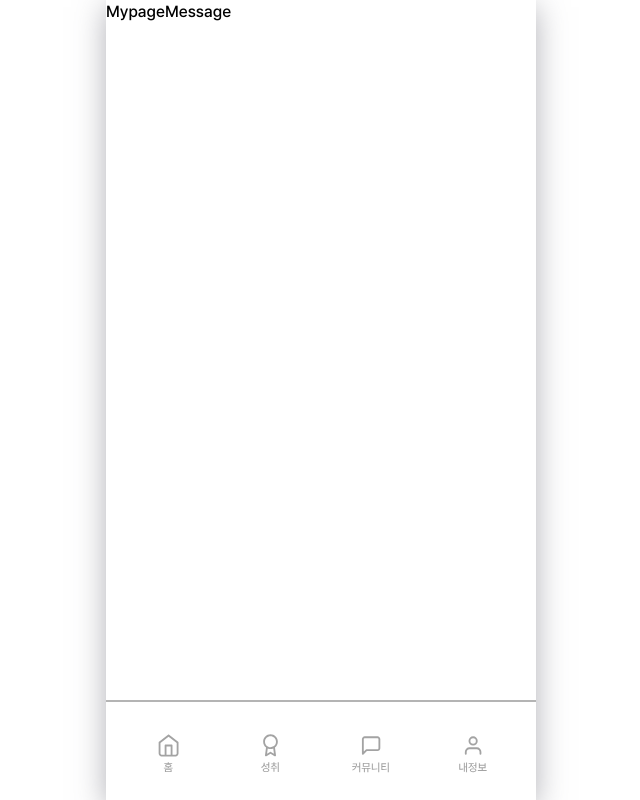
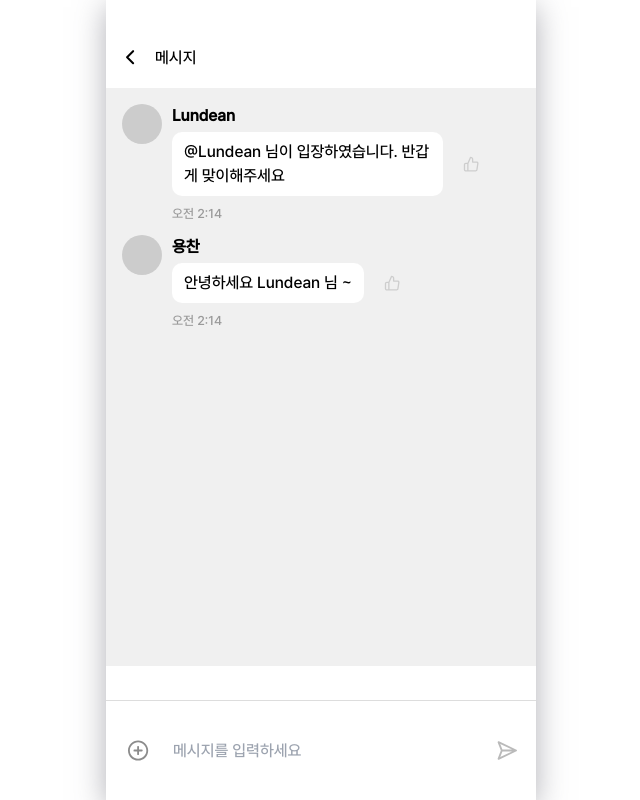
Before and after one commit to GDSC-CheckMate/GOFE_FrontEnd, a React (Create React App) app: page /mypage/message in a window 1280 px wide. Shown: the whole page, without its empty margins (319-959 px from the left). Built offline with nearby package versions, Linux system fonts and the light colour scheme; no server answers.

Commit message:
#67 커뮤니티 css 수정, 마이페이지 메세지 뷰 띄우기

```diff
--- a/src/layout/Layout.jsx
+++ b/src/layout/Layout.jsx
@@ -19,8 +19,8 @@ const Layout = () => {
     `/community/searchhome`,
     "/community/keyword",
 
-    `/community/creategroup`
-
+    `/community/creategroup`,
+    "/mypage/message",
   ];
 
   // 현재 location이랑 같은지 확인
--- a/src/page/community/components/GroupHome.jsx
+++ b/src/page/community/components/GroupHome.jsx
@@ -1,5 +1,5 @@
-import React, { useEffect, useState } from 'react';
-import { useOutletContext } from 'react-router-dom';
+import React, { useEffect, useState } from "react";
+import { useOutletContext } from "react-router-dom";
 
 const GroupHome = () => {
   const { group } = useOutletContext();
@@ -14,7 +14,9 @@ const GroupHome = () => {
       const endDate = new Date(startDate);
       endDate.setDate(startDate.getDate() + group.duration);
 
-      const totalDays = Math.ceil((endDate - startDate) / (1000 * 60 * 60 * 24));
+      const totalDays = Math.ceil(
+        (endDate - startDate) / (1000 * 60 * 60 * 24)
+      );
       const remainingDays = Math.ceil((endDate - now) / (1000 * 60 * 60 * 24));
 
       if (remainingDays <= 0) {
@@ -31,26 +33,50 @@ const GroupHome = () => {
 
   const formatDate = (dateString) => {
     const date = new Date(dateString);
-    return new Intl.DateTimeFormat('ko-KR', {year: 'numeric', month: 'long', day: 'numeric'}).format(date);
-  }
+    return new Intl.DateTimeFormat("ko-KR", {
+      year: "numeric",
+      month: "long",
+      day: "numeric",
+    }).format(date);
+  };
 
   return (
-    <div>
+    <div className="group-detail-container-box">
       <div className="group-detail-section">
         <h4 className="group-detail-section-title">{group.name}</h4>
-        <p>인원 : {2}명 / 정원 : {group.members}명</p>
+        <p>
+          인원 : {2}명 / 정원 : {group.members}명
+        </p>
       </div>
       <div className="group-detail-section">
         <h4 className="group-detail-section-title">목표 기간</h4>
-        <p>{formatDate(group.startDate)} ~ {formatDate(new Date(new Date(group.startDate).setDate(new Date(group.startDate).getDate() + group.duration)))} &nbsp; &nbsp;
-          <span className="group-detail-section-title-goal-duration">{group.duration}일</span>
+        <p>
+          {formatDate(group.startDate)} ~{" "}
+          {formatDate(
+            new Date(
+              new Date(group.startDate).setDate(
+                new Date(group.startDate).getDate() + group.duration
+              )
+            )
+          )}{" "}
+          &nbsp; &nbsp;
+          <span className="group-detail-section-title-goal-duration">
+            {group.duration}일
+          </span>
         </p>
       </div>
       <div className="group-detail-section">
-        <h4 className="group-detail-section-title">{isGoalReached ? "목표 기간을 달성했습니다!🎉" : `목표 달성일까지 ${daysLeft}일 남았어요!`}</h4>
+        <h4 className="group-detail-section-title">
+          {isGoalReached
+            ? "목표 기간을 달성했습니다!🎉"
+            : `목표 달성일까지 ${daysLeft}일 남았어요!`}
+        </h4>
         <div className="progress-bar-container">
           <div className="progress-bar">
-            <div className="progress-bar-fill" style={{ width: `${progress}%` }}></div>
+            <div
+              className="progress-bar-fill"
+              style={{ width: `${progress}%` }}
+            ></div>
           </div>
         </div>
       </div>
@@ -62,7 +88,7 @@ const GroupHome = () => {
         <h4 className="group-detail-section-title">키워드 설정</h4>
         <div className="group-detail-keyword-container">
           {group.keywords.map((keyword, index) => (
-            <div key={index} className='group-detail-keyword'>
+            <div key={index} className="group-detail-keyword">
               {keyword}
             </div>
           ))}
--- a/src/page/mypage/components/MypageMessage.jsx
+++ b/src/page/mypage/components/MypageMessage.jsx
@@ -1,7 +1,22 @@
 import React from "react";
+import Mypageviewheader from "./Mypageviewheader";
+import GroupChat from "../../community/components/GroupChat";
+import MessageChat from "./message/MessageChat";
 
 const MypageMessage = () => {
-  return <div>MypageMessage</div>;
+  return (
+    <div className="mypage-like-container-box">
+      <div className="mypage-like-header">
+        <Mypageviewheader
+          name="메시지
+      "
+        />
+      </div>
+      <div className="mypage-like-chat-list">
+        <MessageChat />
+      </div>
+    </div>
+  );
 };
 
 export default MypageMessage;
--- /dev/null
+++ b/src/page/mypage/components/message/MessageChat.jsx
@@ -0,0 +1,126 @@
+import React, { useState, useEffect, useRef } from "react";
+import ChatInput from "../../../community/components/ChatInput";
+import NonChatLikeButton from "../../../../assets/community/NonChatLikeButton.svg";
+import YesChatLikeButton from "../../../../assets/community/YesChatLikeButton.svg";
+
+const MessageChat = () => {
+  const [messages, setMessages] = useState([
+    {
+      text: "@Lundean 님이 입장하였습니다. 반갑게 맞이해주세요",
+      sender: "other",
+      time: "오전 2:14",
+      userName: "Lundean",
+      likes: 0,
+      liked: false,
+    },
+    {
+      text: "안녕하세요 Lundean 님 ~",
+      sender: "other",
+      time: "오전 2:14",
+      userName: "용찬",
+      likes: 0,
+      liked: false,
+    },
+  ]);
+
+  const chatContentRef = useRef(null);
+  const wasMessageAdded = useRef(false);
+
+  const handleSend = (message) => {
+    setMessages((prevMessages) => {
+      wasMessageAdded.current = true;
+      return [
+        ...prevMessages,
+        {
+          text: message,
+          sender: "user",
+          time: new Date().toLocaleTimeString("ko-KR", {
+            hour: "2-digit",
+            minute: "2-digit",
+          }),
+          userName: "Lundean",
+          likes: 0,
+          liked: false,
+        },
+      ];
+    });
+  };
+
+  const handleFileUpload = (file) => {
+    setMessages((prevMessages) => {
+      wasMessageAdded.current = true;
+      return [
+        ...prevMessages,
+        {
+          text: file.name,
+          type: "file",
+          sender: "user",
+          time: new Date().toLocaleTimeString("ko-KR", {
+            hour: "2-digit",
+            minute: "2-digit",
+          }),
+          userName: "Lundean",
+          likes: 0,
+          liked: false,
+        },
+      ];
+    });
+  };
+
+  const handleLike = (index) => {
+    setMessages((prevMessages) =>
+      prevMessages.map((msg, i) =>
+        i === index
+          ? {
+              ...msg,
+              liked: !msg.liked,
+              likes: msg.liked ? msg.likes - 1 : msg.likes + 1,
+            }
+          : msg
+      )
+    );
+    wasMessageAdded.current = false;
+  };
+
+  useEffect(() => {
+    if (wasMessageAdded.current && chatContentRef.current) {
+      chatContentRef.current.scrollTop = chatContentRef.current.scrollHeight;
+      wasMessageAdded.current = false;
+    }
+  }, [messages]);
+
+  return (
+    <div className="group-chat">
+      <div className="group-chat-content" ref={chatContentRef}>
+        {messages.map((msg, index) => (
+          <div key={index} className={`group-chat-message ${msg.sender}`}>
+            {msg.sender === "other" && <div className="profile-pic"></div>}
+            <div className="message-content">
+              {msg.sender === "other" && (
+                <div className="username">{msg.userName}</div>
+              )}
+              <div className="message">{msg.text}</div>
+              <div className="time">
+                {msg.time}
+                {msg.sender === "other" && msg.likes > 0 && (
+                  <span className="likes-count"> {msg.likes} Likes</span>
+                )}
+              </div>
+            </div>
+            {msg.sender === "other" && (
+              <button className="like-button" onClick={() => handleLike(index)}>
+                <img
+                  src={msg.liked ? YesChatLikeButton : NonChatLikeButton}
+                  alt="like"
+                />
+              </button>
+            )}
+          </div>
+        ))}
+      </div>
+      <ChatInput onSend={handleSend} onFileUpload={handleFileUpload} />
+    </div>
+  );
+};
+
+export default MessageChat;
--- a/src/scss/page/_community.scss
+++ b/src/scss/page/_community.scss
@@ -1013,7 +1013,7 @@
 }
 
 .create-group-error-tooltip .create-group-error-tooltip-text::after {
-  content: '';
+  content: "";
   position: absolute;
   top: 100%;
   left: 50%;
@@ -1037,7 +1037,6 @@
   }
 }
 
-
 //////////////////////////////////
 //////////////////////////////////
 // src/scss/page/group_detail_page.scss
@@ -1052,16 +1051,18 @@
 .group-detail-page {
   flex: 1;
   overflow-y: auto; /* 스크롤 가능하도록 설정 */
-  padding: 122px 16px 16px; /* 상단 고정된 헤더와 탭의 높이만큼 패딩 추가, 좌우 패딩 */
+  padding-top: 122px; /* 상단 고정된 헤더와 탭의 높이만큼 패딩 추가, 좌우 패딩 */
   background: #fff;
   width: 100%;
-
   &.no-header {
     padding: 16px;
   }
-}
 
   .group-detail-body {
+    .group-detail-container-box {
+      padding-left: 10px;
+    }
+
     .group-detail-section-title {
       font-size: 20px;
       font-weight: bold;
@@ -1093,6 +1094,7 @@
         gap: 10px;
         border-radius: 50px;
         border: 1px solid #b3b3b3;
+      }
     }
   }
 }
@@ -1368,7 +1370,7 @@
       justify-content: flex-end;
 
       .message-content {
-        order: 2;  // 메시지 컨텐츠를 두번째로 배치
+        order: 2; // 메시지 컨텐츠를 두번째로 배치
       }
 
       .message {
@@ -1584,7 +1586,6 @@
   }
 }
 
-
 //////////////////////////////////
 //////////////////////////////////
 // src/scss/components/_groupNotices.scss
@@ -1635,7 +1636,7 @@
   height: 55px;
 }
 
-@media (max-width: 480px){
+@media (max-width: 480px) {
   .edit-button {
     right: calc(50vw - 45vw);
     bottom: 4vh;
@@ -1654,7 +1655,6 @@
     font-size: 0.7rem;
   }
 }
-
 
 //////////////////////////////////
 //////////////////////////////////
@@ -1788,12 +1788,12 @@
     margin-bottom: 12px;
 
     input[type="checkbox"] {
-      width: 1.0rem;
-      height: 1.0rem;
+      width: 1rem;
+      height: 1rem;
     }
 
     label {
-      font-size: 1.0rem;
+      font-size: 1rem;
     }
   }
 
@@ -1802,7 +1802,6 @@
     font-size: 0.9rem;
   }
 }
-
 
 //////////////////////////////////
 //////////////////////////////////
@@ -1837,7 +1836,7 @@
 .group-notice-detail-info {
   margin-bottom: 20px;
   color: #797777;
-  font-size: 1.0rem;
+  font-size: 1rem;
 }
 
 .group-notice-detail-content {
@@ -1851,7 +1850,7 @@
     margin-bottom: 15px;
   }
 
-  .group-notice-detail-header img{
+  .group-notice-detail-header img {
     width: 45px;
     height: 45px;
   }
@@ -1860,14 +1859,13 @@
     font-size: 1.3rem;
   }
 }
-
 
 //////////////////////////////////
 //////////////////////////////////
 /* src/page/community/components/_groupAchievements.scss */
 
 .group-achievements-container {
-  font-family: 'Arial, sans-serif';
+  font-family: "Arial, sans-serif";
   margin: 20px;
 }
 
@@ -1977,7 +1975,7 @@
   }
 }
 
-@media(max-width: 480px) {
+@media (max-width: 480px) {
   .calendar-container {
     .calendar {
       display: grid;
@@ -2003,7 +2001,6 @@
     }
   }
 }
-
 
 ////////////////////////////////////////
 ////////////////////////////////////////
@@ -2100,7 +2097,7 @@
   position: relative;
 
   &::before {
-    content: '';
+    content: "";
     position: absolute;
     top: 50%;
     left: 50%;
@@ -2110,7 +2107,7 @@
     background-color: #fff;
   }
 
-  >span {
+  > span {
     display: flex;
     flex-direction: column;
     align-items: center;
@@ -2122,7 +2119,7 @@
     }
   }
 
-  >span:not(:last-child) {
+  > span:not(:last-child) {
     margin-right: 20px;
   }
 }
--- a/src/scss/page/_mypage.scss
+++ b/src/scss/page/_mypage.scss
@@ -214,9 +214,11 @@
       }
     }
   }
+  .mypage-like-chat-list {
+    padding-bottom: 20px;
+  }
   .mypage-like-record-list {
     padding-left: 16px;
-    padding-bottom: 20px;
 
     .mypage-like-record-list-container-box {
       display: block;
```
Lines whose indentation alone changed are shown as unchanged.
